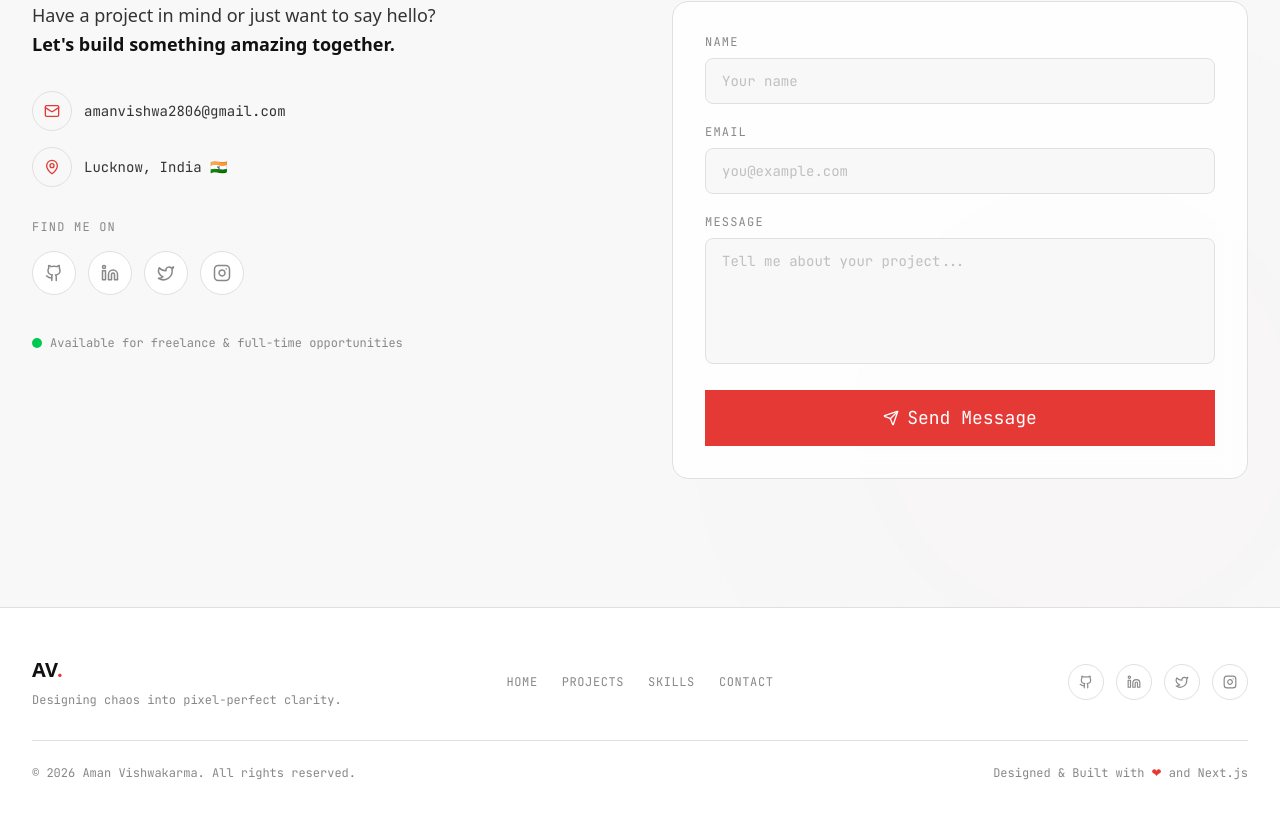
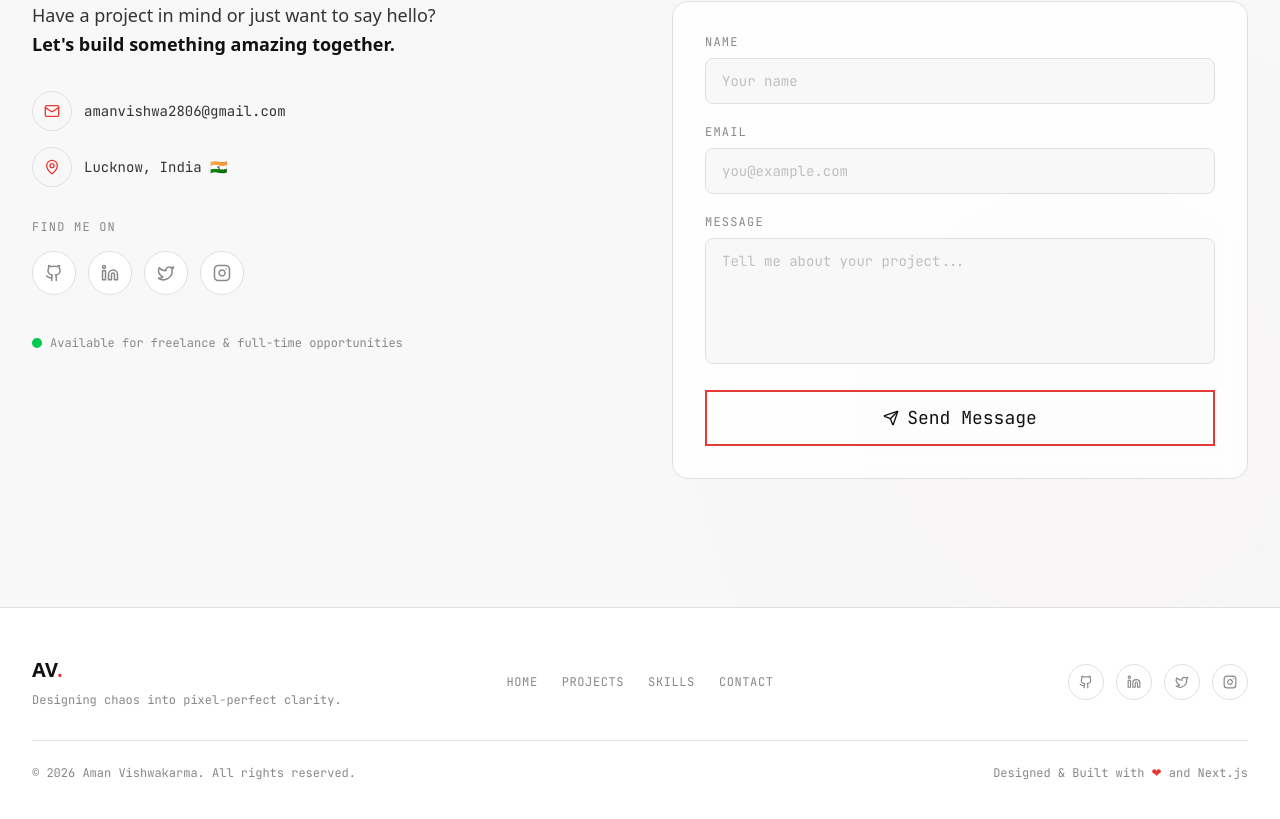
Before and after one commit to superAman07/my-portfolio, a Next.js app: page / in a window 1280 px wide. Shown: the part 4822-5641 px from the top of the page. Built offline with nearby package versions, Linux system fonts and the light colour scheme.

Commit message:
changed the button ui

```diff
--- a/components/portfolio/Contact.tsx
+++ b/components/portfolio/Contact.tsx
@@ -213,7 +213,7 @@ export default function Contact() {
 
               <Button
                  type="submit"
-                 variant="brutalist-filled"
+                 variant="brutalist"
                  size="lg"
                  disabled={status === "sending"}
                  className="w-full flex items-center justify-center gap-2"
```
